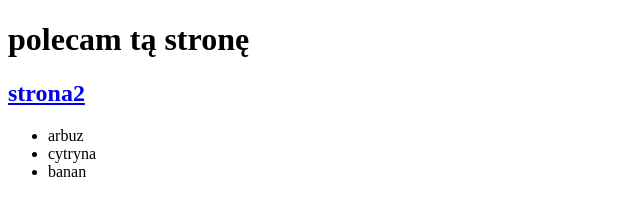
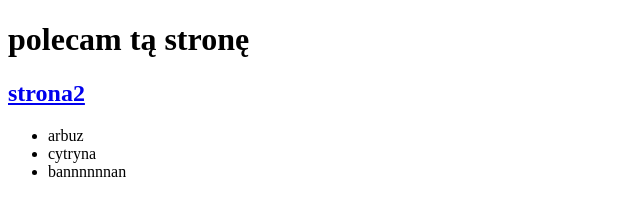
Before and after one commit to kamil13j/strony-o-owocach, a plain HTML site: page index.html in a window 1280 px wide. Shown: the full height of the page, 0-640 px from the left. Drawn offline with Linux system fonts and the light colour scheme.

Commit message:
Update index.html

```diff
--- a/index.html
+++ b/index.html
@@ -7,7 +7,7 @@
     <ul>
       <li>arbuz</li>
       <li>cytryna</li>
-      <li>banan</li>
+      <li>bannnnnnan</li>
     </ul>
   </body>
 </html>
```
